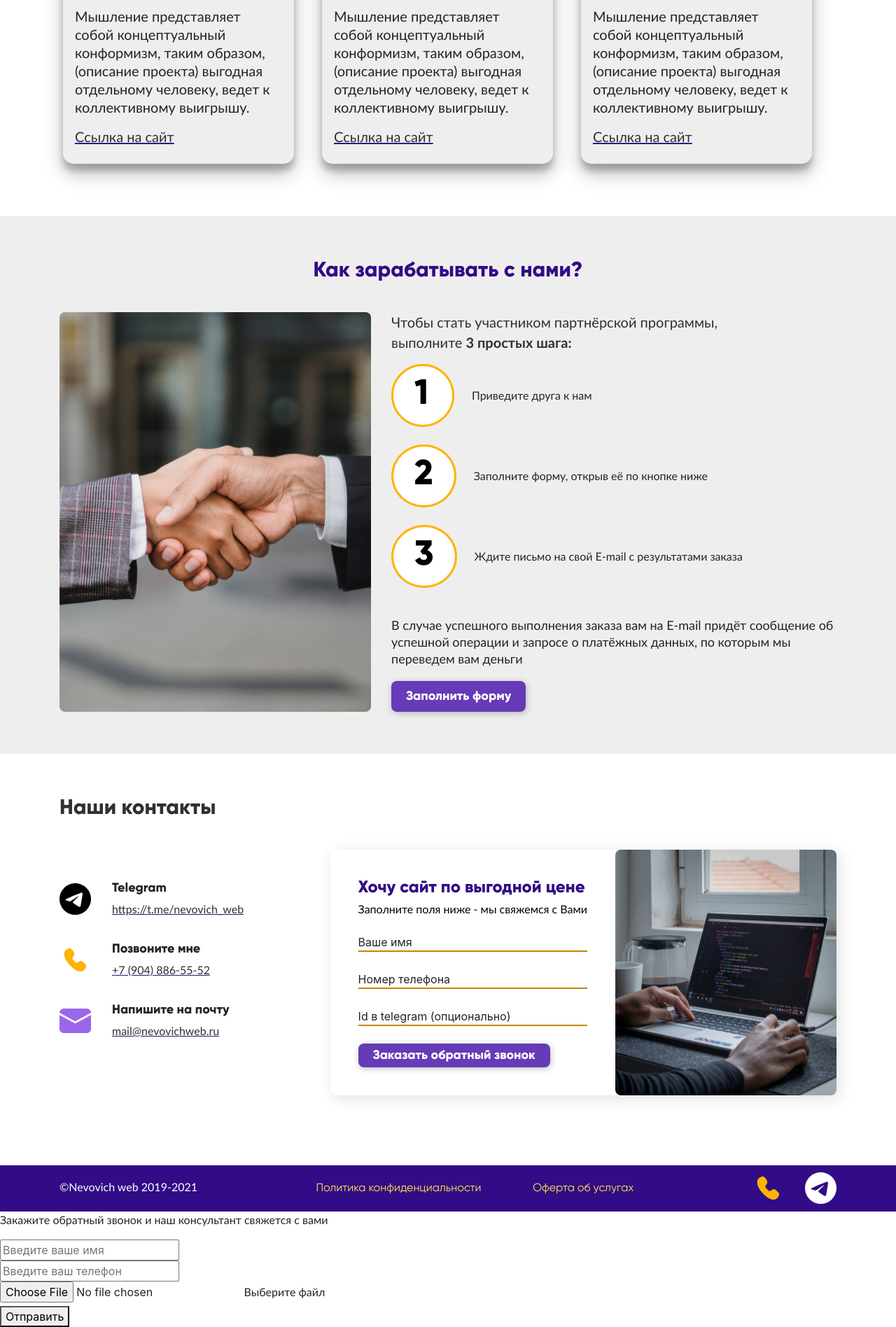
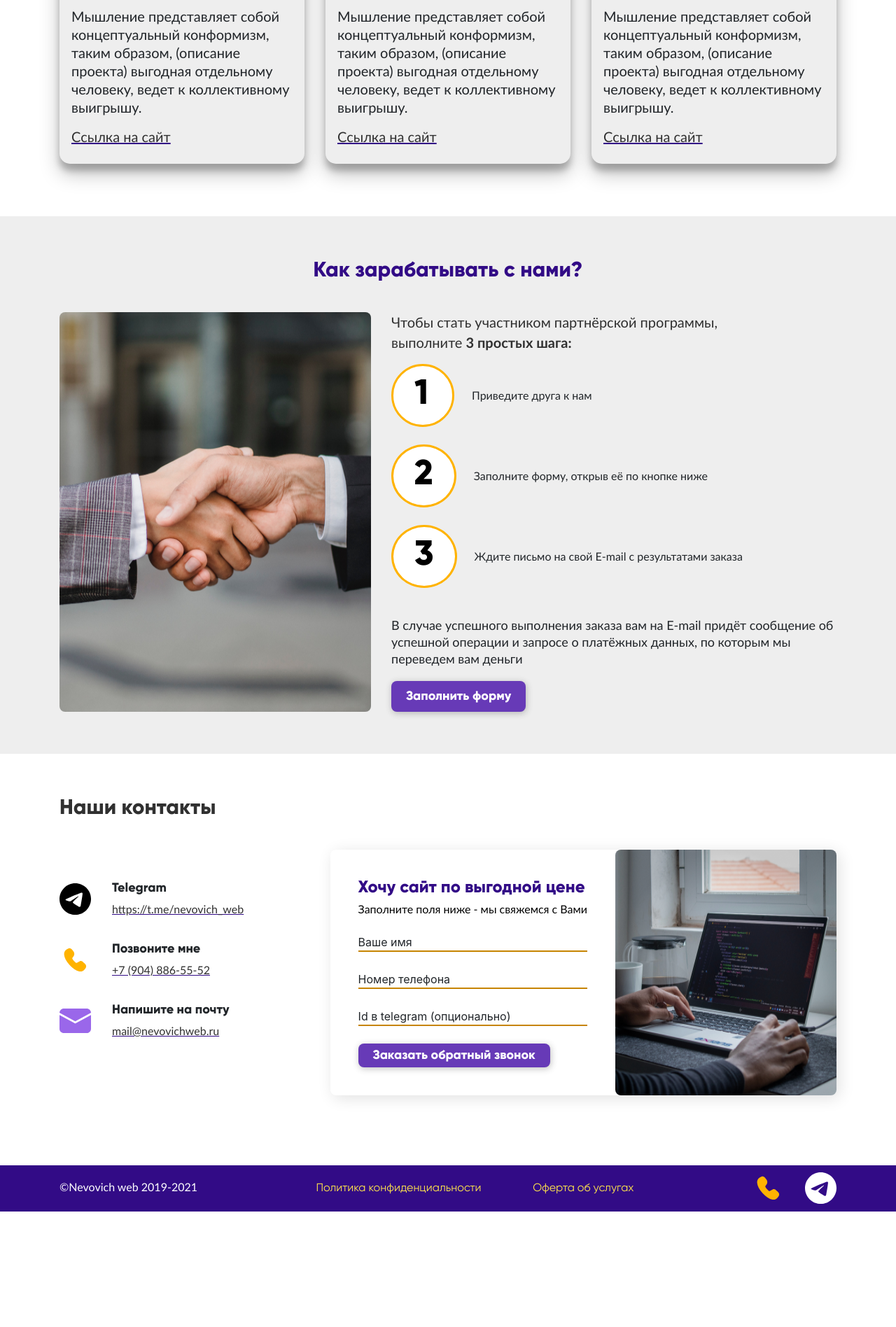
Before and after one commit to Nevovich/nevovich_web, a plain HTML site: page src/index.html in a window 1280 px wide. Shown: the part 3236-5132 px from the top of the page at 70% size. After the commit the page ends 4967 px from the top, so only its background shows below. Drawn offline with Linux system fonts and the light colour scheme.

Commit message:
Добавлена иконка для вкладки сайта, адаптирован блок .projects, внесены изменения в .steps и .modal

```diff
--- a/src/index.html
+++ b/src/index.html
@@ -8,6 +8,7 @@
     <meta charset="UTF-8">
     <meta http-equiv="X-UA-Compatible" content="IE=edge">
     <meta name="viewport" content="width=device-width, initial-scale=1.0">
+    <link rel="icon" href="img/Favicon.ico" type="image/x-icon">
     <link rel="stylesheet" href="css/bootstrap.min.css">
     <link rel="stylesheet" href="css/main.min.css">
     <title>NevovichWeb - веб-разработка сайтов под ключ</title>
@@ -389,24 +390,6 @@
             </div>
         </div>
     </div>
-    <form id="form-contact" method="POST" class="contact-form" autocomplete="off" enctype="multipart/form-data">
-        <p class="contact-form__title">Закажите обратный звонок и наш консультант свяжется с вами</p>
-        <p class="contact-form__message"></p>
-        <div class="contact-form__input-wrapper contact-form__input-wrapper_name">
-          <input name="name" type="text" class="contact-form__input contact-form__input_name" tabindex="0" placeholder="Введите ваше имя">
-        </div>
-        <div class="contact-form__input-wrapper contact-form__input-wrapper_phone">
-          <input name="phone" type="tel" class="contact-form__input contact-form__input_phone" tabindex="0" placeholder="Введите ваш телефон">
-        </div>
-        <div class="contact-form__input-wrapper">
-          <input type="file" name="file" id="contact-form__input_file" class="contact-form__input contact-form__input_file">
-          <label for="contact-form__input_file" class="contact-form__file-button">
-             <span class="contact-form__file-text">Выберите файл</span>
-          </label>
-        </div>
-        <input name="theme" type="hidden" class="contact-form__input contact-form__input_theme"  value="Заявка с сайта">
-        <button type="submit" class="contact-form__button">Отправить</button>
-     </form>
     <script src="js/jquery.min.js"></script>
     <script src="js/bootstrap.min.js"></script>
     <script src="js/main.js"></script>
--- a/src/sass/components/_projects.sass
+++ b/src/sass/components/_projects.sass
@@ -4,15 +4,15 @@
         padding-bottom: 75px
     &-list
         display: flex
-        justify-content: space-around
+        justify-content: space-between
         &__item
-            max-width: 330px
+            width: 100%
+            max-width: 350px
             border-radius: 15px
             background-color: $gray
             box-shadow: 0px 14px 28px rgba(0, 0, 0, 0.25), 0px 10px 10px rgba(0, 0, 0, 0.22)
             border-radius: 15px
             transition: 0.4s
-            margin-right: 30px
             &:hover
                 box-shadow: 0px 14px 28px rgba(0, 0, 0, 0.10), 0px 10px 10px rgba(0, 0, 0, 0.10)
             &-block
@@ -31,13 +31,15 @@
             &-link
                 font-size: 20px
                 line-height: 26px
-@media (max-width: 1120px)
+@media (max-width: 1200px)
     .projects
         &-list
+            justify-content: center
             flex-wrap: wrap
             &__item
-                margin-bottom: 40px
-@media (max-width: 680px)
+                margin-right: 30px
+                margin-bottom: 30px
+@media (max-width: 992px)
     .projects
         &-list
             &__item
--- a/src/sass/components/_steps.sass
+++ b/src/sass/components/_steps.sass
@@ -80,7 +80,7 @@
 @media (max-width: 768px)
     .steps
         &-list
-            f__ex-direction: column
+            flex-direction: column
             align-items: center
             &-item
                 &:nth-child(1)
```
Also changed, not shown: src/politics.html (+4 -2 lines), src/sass/components/_modal.sass (+0 -10 lines), src/css/main.min.css, src/img/Favicon.ico (added), 1 other file.
